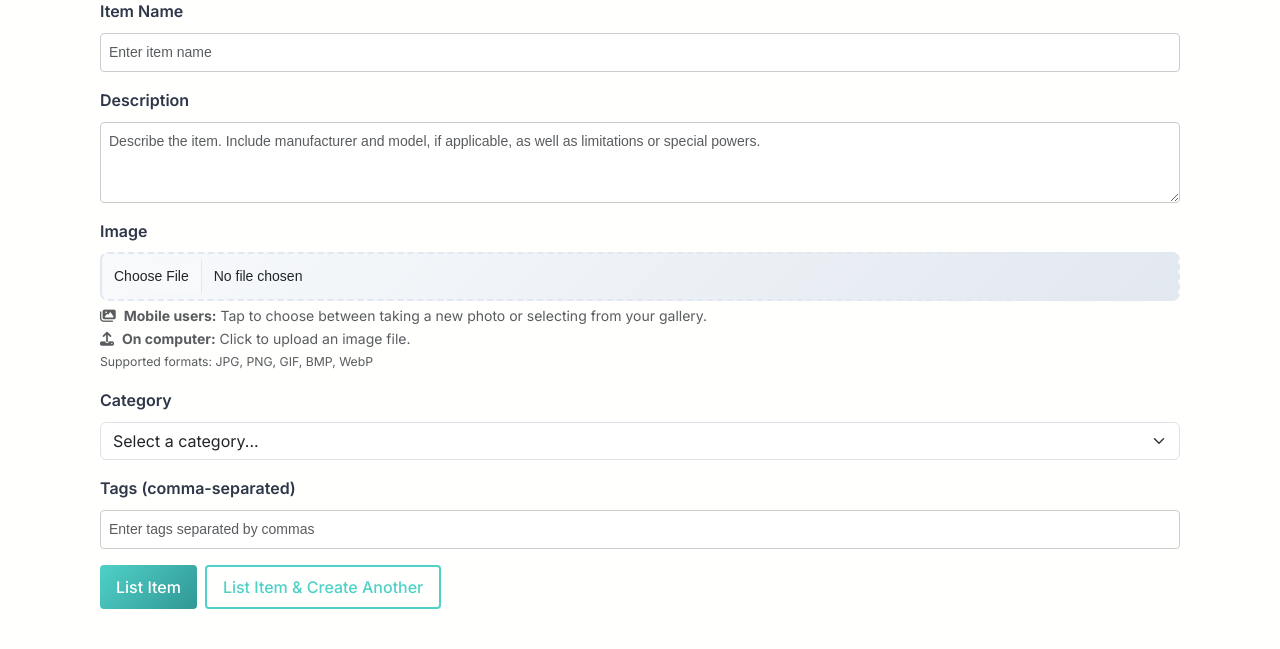
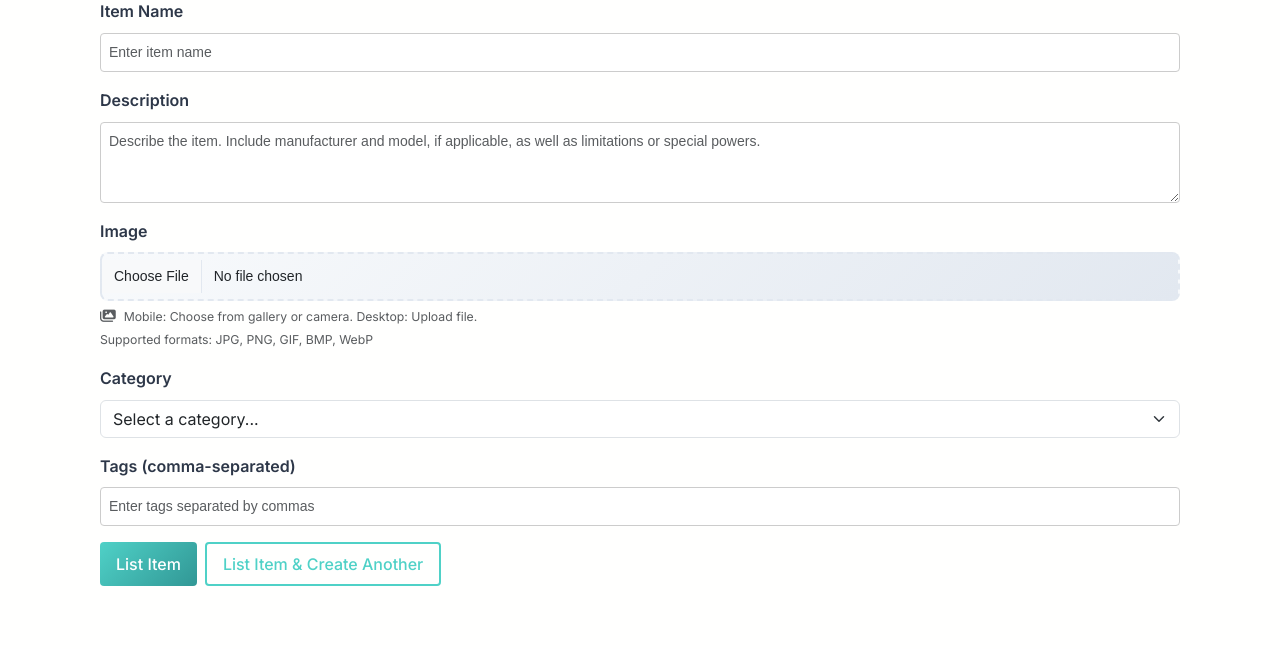
Before and after one commit to sfirke/meutch, a Flask app: page /list-item in a window 1280 px wide. Shown: the part 205-854 px from the top of the page. Run offline with Flask 3, Linux system fonts and the light colour scheme; the visitor is signed in with stand-in values (Sample User, id 1); data comes from the database, SQL or seed files in the repository; data that the repository does not hold is empty; some libraries are stand-ins or nearby versions.

Commit message:
language consistency

```diff
--- a/app/templates/main/list_item.html
+++ b/app/templates/main/list_item.html
@@ -34,10 +34,7 @@
             {{ form.image(class="form-control", accept="image/*") }}
             <div class="form-text">
                 <i class="fas fa-images me-1"></i>
-                <strong>Mobile users:</strong> Tap to choose between taking a new photo or selecting from your gallery.
-                <br>
-                <i class="fas fa-upload me-1"></i>
-                <strong>On computer:</strong> Click to upload an image file.
+                <small>Mobile: Choose from gallery or camera. Desktop: Upload file.</small>
                 <br>
                 <small class="text-muted">Supported formats: JPG, PNG, GIF, BMP, WebP</small>
             </div>
```
